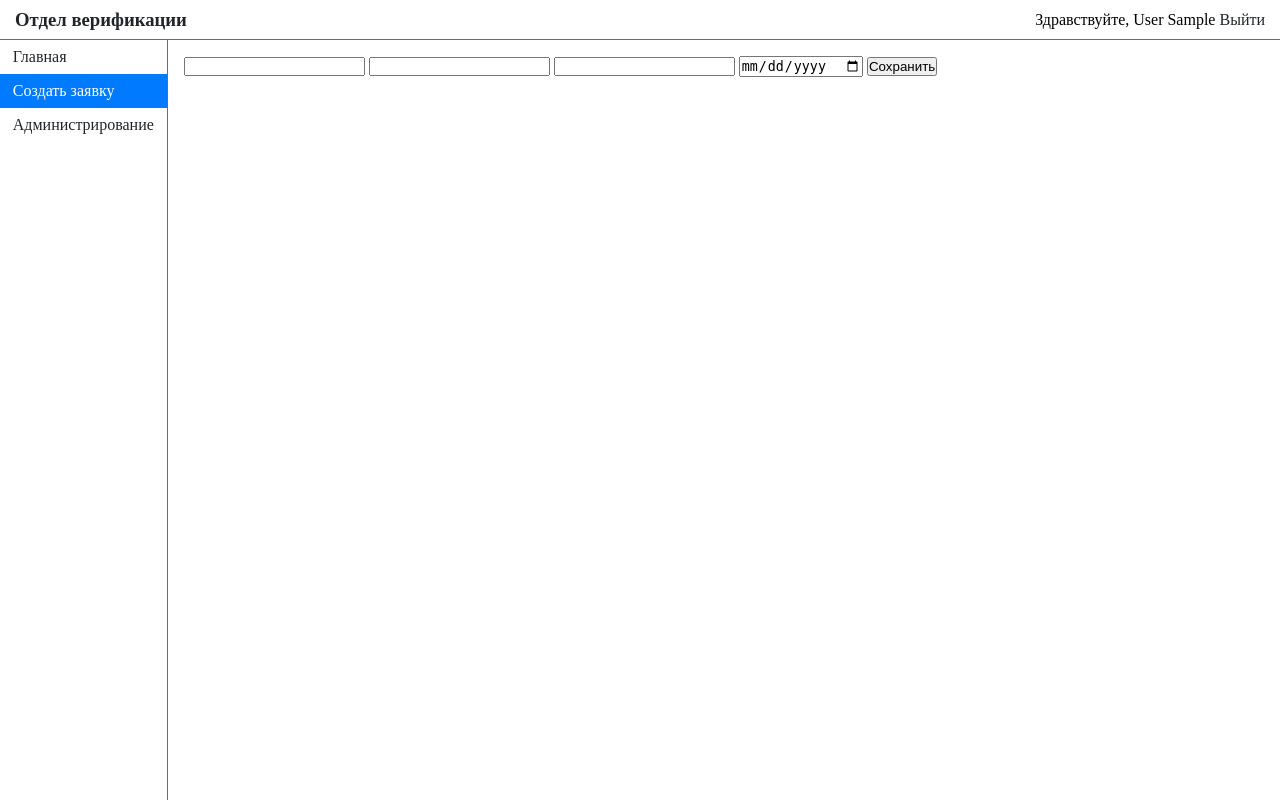
After one commit to mikenejton/vdias, a Django app: page /create-item/agent in a window 1280 px wide. The commit adds this page. Run offline with Django 3.2, Linux system fonts and the light colour scheme; the visitor is signed in with stand-in values (Sample User, id 1).

Commit message:
templates and views

```diff
--- a/static/css/style.css
+++ b/static/css/style.css
@@ -5,8 +5,12 @@ body{
     grid-template-areas:
         "header header"
         "sidebar mainbox";
-    grid-template-columns: minmax(1px, 20%) 1fr;
+    grid-template-columns: min-content 1fr;
     grid-template-rows: minmax(1px, 5%) 1fr;
+}
+a{
+    text-decoration: none;
+    color: #212529;
 }
 .input_wrapper{
     margin: 0.3rem 0.2rem;
@@ -24,7 +28,27 @@ header{
 aside.sidebar{
     grid-area: sidebar;
     border-right: 1px solid #6d6d6d;
+    display: flex;
+    flex-direction: column;
 }
+.sidebar-menu{
+    display: flex;
+    flex-direction: column;
+}
+.sibar-menu_item{
+    display: block;
+    padding: 0.5rem 0.8rem;
+    color: #212529;
+}
+.sibar-menu_item:hover{
+    background: #007bff;
+    color: #fff;
+}
+.sibar-menu_item.active{
+    background: #007bff;
+    color: #fff;
+}
+
 .mainbox{
     grid-area: mainbox;
     padding: 1rem;
--- a/templates/base.html
+++ b/templates/base.html
@@ -6,13 +6,13 @@
     <meta name="viewport" content="width=device-width, initial-scale=1.0">
     <meta http-equiv="X-UA-Compatible" content="ie=edge">
     {% load static %}
-    <link rel="stylesheet" href="https://stackpath.bootstrapcdn.com/bootstrap/4.3.1/css/bootstrap.min.css" integrity="sha384-ggOyR0iXCbMQv3Xipma34MD+dH/1fQ784/j6cY/iJTQUOhcWr7x9JvoRxT2MZw1T" crossorigin="anonymous">
     <link rel="stylesheet" href="{% static 'css/style.css' %}">
+    <script src="https://cdn.jsdelivr.net/npm/vue/dist/vue.min.js"></script>
     <title>{{ page_title }}</title>
 </head>
 <body>
     <header>
-        Header goes here
+        <h3><a href="{% url 'index' %}">Отдел верификации</a></h3>
         <div class="user_box">
             {% if user.is_authenticated %}
                 Здравствуйте, {{ user.last_name }} {{ user.first_name}}
@@ -22,7 +22,17 @@
             {% endif %}
         </div>
     </header>
-    <aside class="sidebar">Sidebar goes gere</aside>
+    <aside class="sidebar">
+        {% if user.is_authenticated %}
+            <ul class="sibar-menu">
+                <li><a href="{% url 'index' %}" class="sibar-menu_item {% if request.path == '/' %}active{% endif %}">Главная</a></li>
+                <li><a href="{% url 'create-item' %}" class="sibar-menu_item {% if '/create-item' in request.path %}active{% endif %}">Создать заявку</a></li>
+                {% if user.is_superuser %}
+                <li><a href="/admin" class="sibar-menu_item">Администрирование</a></li>
+                {% endif %}
+            </ul>
+        {% endif %}
+    </aside>
     <div class="mainbox">
         {% block content %}
         {% endblock content %}
--- a/templates/registration/login.html
+++ b/templates/registration/login.html
@@ -12,14 +12,14 @@
 			<p>Неверный логин и/или пароль</p>
 		{% endif %}
 		<div class="input_wrapper">
-			<input type="text" name="username" placeholder="Логин">
+			<input type="text" name="username" class="form-control" placeholder="Логин">
 		</div>
 		<div class="input_wrapper">
-			<input type="password" name="password" placeholder="Пароль">
+			<input type="password" name="password" class="form-control" placeholder="Пароль">
 		</div>
 	</div>
 	<div class="mb-card_footer">
-		<button type="submit">Войти</button>
+		<button type="submit" class="btn btn-primary btn-sm">Войти</button>
 		<input type="hidden" name="next" value="{{ next }}" />
 	</div>
 </form>
--- /dev/null
+++ b/templates/verification/agent_form.html
@@ -0,0 +1,15 @@
+{% extends "base.html" %}
+{% block content %}
+
+<form action="new-agent" method="post">
+    {% csrf_token %}
+    <input type="text" name="last_name">
+    <input type="text" name="first_name">
+    <input type="text" name="patronymic">
+    <input type="date" name="dob">
+    <input type="hidden" name="author" value="{{request.user.id}}">
+    <input type="submit" value="Сохранить">
+</form>
+<script>
+</script>
+{% endblock %}
--- a/templates/verification/find_item_result.html
+++ b/templates/verification/find_item_result.html
@@ -2,7 +2,7 @@
 
 {% block content %}
 <table class="table table-hover table-striped">
-    <thead class="thead-dark">
+    <thead>
         <tr>
             <th scope="col">ID заявки</th>
             <th scope="col">Физ.Лицо</th>
@@ -21,9 +21,9 @@
             <td>{{ item.organization.organization }}</td>
             <td>{{ item.dias_status }}</td>
             <td>{{ item.to_fix }}</td>
-            <td>{{ item.case_officer }}</td>
+            <td>{{ item.case_officer.user.last_name }} {{ item.case_officer.user.last_name }}</td>
             <td>{{ item.created }}</td>
-            <td>{{ item.author }}</td>
+            <td>{{ item.author.user.last_name }} {{ item.author.user.first_name }}</td>
         </tr>
     {% empty %}
         <p>Результаты не найдены</p>
--- a/verification/admin.py
+++ b/verification/admin.py
@@ -7,6 +7,7 @@ from django.contrib.auth.admin import UserAdmin
 def auto_register(model):
     #Get all fields from model, but exclude autocreated reverse relations
     field_list = [f.name for f in model._meta.get_fields() if f.auto_created == False]
+    field_list.insert(1, 'id')
     # Dynamically create ModelAdmin class and register it.
     my_admin = type('MyAdmin', (admin.ModelAdmin,),
                         {'list_display':field_list }
--- a/verification/urls.py
+++ b/verification/urls.py
@@ -3,5 +3,7 @@ from . import views
 
 urlpatterns = [
     path('', views.index, name = 'index'),
-    path('find-vitem', views.find_vitem, name='find-vitem')
+    path('find-vitem', views.find_vitem, name='find-vitem'),
+    path('create-item', views.create_item, name='create-item'),
+    path('create-item/agent', views.agent_form, name='create-agent')
 ]
--- a/verification/views.py
+++ b/verification/views.py
@@ -1,7 +1,9 @@
-from django.shortcuts import render
-from django.http import HttpResponse
+from django.shortcuts import render, redirect
 from django.contrib.auth.decorators import login_required
+
 from . import models
+from . import forms
+
 
 # Логирование действий пользователя
 def update_logger(model_name, pk, action, username, new_set=False, old_set=''):
@@ -33,8 +35,50 @@ def find_vitem(request):
     if request.POST:
         if request.POST['person']:
             result = models.VerificationItem.objects.filter(person__person__fio__icontains = request.POST['person'])
-
         else:
             result = models.VerificationItem.objects.filter(organization__organization__full_name__icontains = request.POST['person'])
-        print(result)
     return render(request, 'verification/find_item_result.html', {'page_title': 'Поиск заявок', 'u_data': user_access, 'ex_user': ex_user, 'result': result})
+
+def create_item(request):
+    user_access = [models.ExtendedUser.objects.get(id=request.user.id).user_role.role_name, models.ExtendedUser.objects.get(id=request.user.id).access_lvl]
+    ex_user = models.ExtendedUser.objects.get(user=request.user)
+    if request.method == 'GET':
+        return render(request, 'verification/create_item.html', {'page_title': 'Home', 'ex_user': ex_user})
+    elif request.POST['item_type'] == 'Агент':
+        return redirect('create-agent')
+
+    elif request.POST['item_type'] == 'Партнер':
+
+        return redirect('index')
+    elif request.POST['item_type'] == 'Штатный сотрудник':
+
+        return redirect('index')
+    elif request.POST['item_type'] == 'Контрагент':
+
+        return redirect('index')
+
+def agent_form(request):
+    if request.method == 'POST':
+        print(request.POST)
+        form = forms.PersonForm(data=request.POST)
+        if form.is_valid():
+            created_person = form.save()
+            agent_role = models.PersonWithRole()
+            agent_role.person = created_person
+            agent_role.person_role = 'Агент'
+            agent_role.author = models.ExtendedUser.objects.get(id = request.user.id)
+            agent_role.save()
+            print(agent_role)
+            vi = models.VerificationItem()
+            vi.person = agent_role
+            vi.dias_status = 'Новая'
+            vi.author = models.ExtendedUser.objects.get(id = request.user.id)
+            vi.save()
+            print(vi)
+            return redirect('index')
+        else:
+            print(form.errors)
+            return redirect('index')
+    else:
+        form = forms.PersonForm
+        return render(request, 'verification/agent_form.html', {'form': form})
```
Also changed, not shown: templates/verification/create_item.html (added, +31 -0 lines), templates/verification/index.html (+4 -4 lines), verification/forms.py (+12 -0 lines), verification/models.py (+9 -8 lines).
